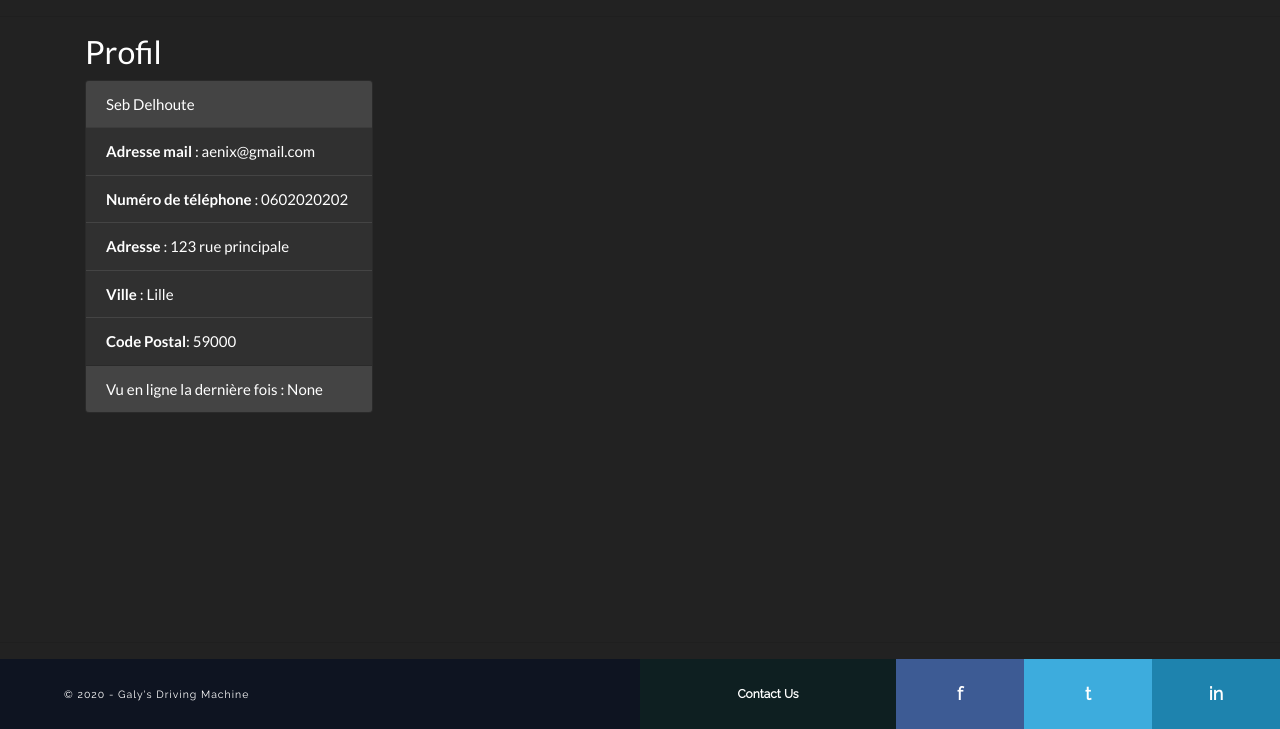
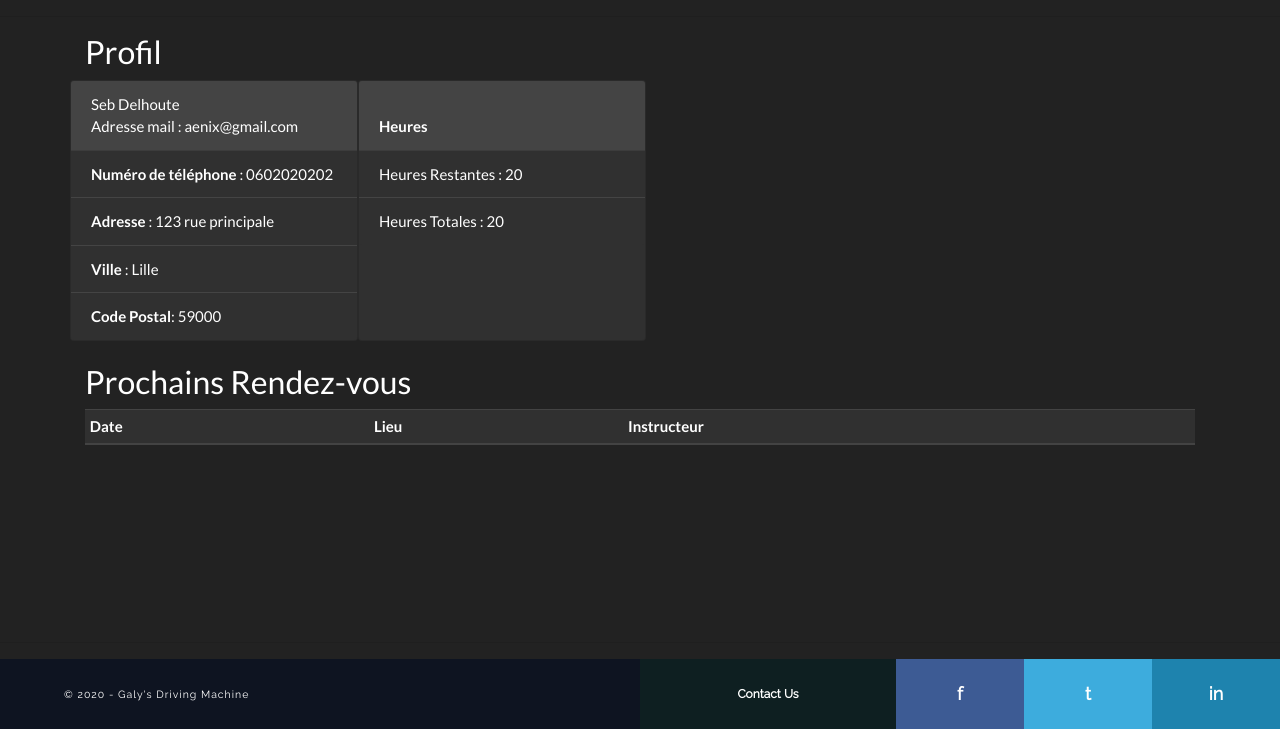
Before and after one commit to lepine-emilie/python_my_driving_school, a Django app: page /view_profile/2/ in a window 1280 px wide. Shown: the part 71-800 px from the top of the page. Run offline with Django 3.2, Linux system fonts and the light colour scheme; data comes from the database, SQL or seed files in the repository; both versions use the stored data as it was after the commit; lists and menus that the app fills with data are empty; some libraries are stand-ins or nearby versions.

Commit message:
avancée sur la page profil // creer le fichier pour les permissions

```diff
--- a/intranet/intranet/accounts/templates/accounts/profile.html
+++ b/intranet/intranet/accounts/templates/accounts/profile.html
@@ -10,12 +10,12 @@
 {% block content %}
 <div class="container">
     <h3>Profil</h3>
+    <div class="row">
         <div class="card" style="width: 18rem;">
             <div class="card-header">
-            {{user.first_name}} {{user.last_name}}
+                {{user.first_name}} {{user.last_name}}<br> Adresse mail : {{user.email}}
             </div>
             <ul class="list-group list-group-flush">
-            <li class="list-group-item"><b>Adresse mail </b>: {{user.email}}</li>
                 <li class="list-group-item"><b>Numéro de téléphone</b> : {{user_info.phone}}</li>
                 <li class="list-group-item"><b>Adresse</b> : {{user_info.address}}</li>
                 <li class="list-group-item"><b>Ville</b> : {{user_info.city}}</li>
@@ -26,13 +26,37 @@
                     <a href="#" class="btn btn-danger btn-sm">Supprimer</a></li>
                 {% endif %}
             </ul>
-        <div class="card-footer">
-            Vu en ligne la dernière fois : {{user.last_login}}
+        </div>
+        <div class="card" style="width: 18rem;">
+            <div class="card-header">
+               <br><b>Heures</b>
+            </div>
+            <ul class="list-group list-group-flush">
+                <li class="list-group-item">Heures Restantes : {{user_info.hours_left}}</li>
+                <li class="list-group-item">Heures Totales : {{user_info.hours_total}}</li>
+            </ul>
         </div>
     </div>
+    <br>
+    <h3>Prochains Rendez-vous</h3>
+    <table class="table table-striped table-dark table-sm">
+        <thead>
+        <tr>
+            <th scope="col">Date</th>
+            <th scope="col">Lieu</th>
+            <th scope="col">Instructeur</th>
+        </tr>
+        </thead>
+        <tbody>
+        {% for i in appointments %}
+        <tr>
+            <td>{{i.date_start}}</td>
+            <td>{{i.place}}</td>
+            <td>Instructor Name</td>
+        </tr>
+        {% endfor %}
+        </tbody>
+    </table>
 </div>
 
-
-
-{{logged_user_role.role_id}}
 {% endblock %}
--- a/intranet/intranet/accounts/views.py
+++ b/intranet/intranet/accounts/views.py
@@ -55,7 +55,6 @@
 
     if request.method == 'POST':
         form = CreateUserForm(request.POST)
-        # form2 = UserInfoForm(request.POST)
         if form.is_valid():
             form.save()
             user = form.cleaned_data.get('email')
```
Also changed, not shown: intranet/intranet/accounts/templates/accounts/update_user.html (added, +8 -0 lines), intranet/intranet/accounts/templates/accounts/update_user_info.html (added, +8 -0 lines), intranet/intranet/accounts/decorators.py (added), intranet/intranet/db.sqlite3. Lines whose indentation alone changed are shown as unchanged.
